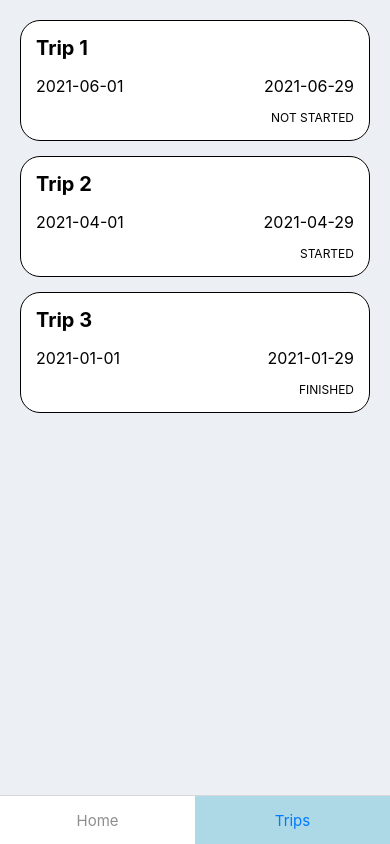
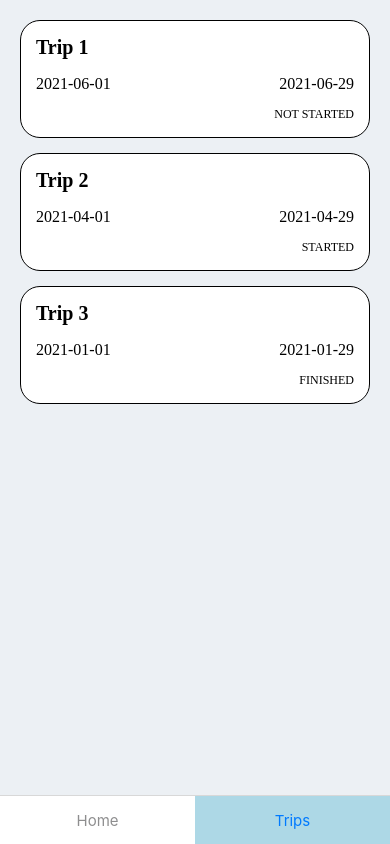
Before and after one commit to justankit/TripsApp, a React Native app: screen /Trips in a window 390 px wide. Built offline with nearby package versions, Linux system fonts and the light colour scheme.

Commit message:
Added Fonts

```diff
--- /dev/null
+++ b/src/components/FreelyText.tsx
@@ -0,0 +1,42 @@
+import React from 'react';
+import {Text, StyleSheet, StyleProp, TextStyle, TextProps} from 'react-native';
+import Fonts from '../util/Fonts';
+
+type Props = TextProps & {
+  children: string;
+  style: StyleProp<TextStyle>;
+  type?: 'regular' | 'bold';
+};
+
+const FreelyText = ({children, type, style, ...props}: Props) => {
+  let textStyle;
+  switch (type) {
+    case 'bold':
+      textStyle = styles.bold;
+      break;
+    default:
+      textStyle = styles.regular;
+      break;
+  }
+
+  const passedStyles = Array.isArray(style)
+    ? Object.assign({}, ...style)
+    : style;
+
+  return (
+    <Text {...props} style={[textStyle, {...passedStyles}]}>
+      {children}
+    </Text>
+  );
+};
+
+export default FreelyText;
+
+const styles = StyleSheet.create({
+  regular: {
+    fontFamily: Fonts.regular,
+  },
+  bold: {
+    fontFamily: Fonts.bold,
+  },
+});
--- a/src/components/TripItem.tsx
+++ b/src/components/TripItem.tsx
@@ -1,6 +1,7 @@
 import React, {useRef, useEffect, useState} from 'react';
 import {View, Text, StyleSheet, TouchableOpacity, AppState} from 'react-native';
 import colors from '../util/colors';
+import FreelyText from './FreelyText';
 
 interface itemProps {
   id: string;
@@ -44,12 +45,16 @@ const TripItem = ({item, name, startDate, endDate, status, onPress}: Props) => {
   return (
     <TouchableOpacity onPress={() => onPress(item)}>
       <View style={[styles.tripItem, {backgroundColor: bgColor}]}>
-        <Text style={styles.name}>{name}</Text>
+        <FreelyText type="bold" style={styles.name}>
+          {name}
+        </FreelyText>
         <View style={styles.dateRow}>
-          <Text style={styles.date}>{startDate}</Text>
-          <Text style={styles.date}>{endDate}</Text>
+          <FreelyText style={styles.date}>{startDate}</FreelyText>
+          <FreelyText style={styles.date}>{endDate}</FreelyText>
         </View>
-        <Text style={styles.status}>{status.replace(/_/g, ' ')}</Text>
+        <FreelyText style={styles.status}>
+          {status.replace(/_/g, ' ')}
+        </FreelyText>
       </View>
     </TouchableOpacity>
   );
--- a/src/screens/home/index.tsx
+++ b/src/screens/home/index.tsx
@@ -1,11 +1,12 @@
 import React from 'react';
-import {Text, StyleSheet} from 'react-native';
+import {StyleSheet} from 'react-native';
 import Container from '../../components/Container';
+import FreelyText from '../../components/FreelyText';
 
 const Home = () => {
   return (
     <Container style={styles.container}>
-      <Text style={styles.home}>Home</Text>
+      <FreelyText style={styles.home}>Home</FreelyText>
     </Container>
   );
 };
--- a/src/screens/tripDetails/index.js
+++ b/src/screens/tripDetails/index.js
@@ -2,6 +2,7 @@ import {useRoute} from '@react-navigation/native';
 import React from 'react';
 import {Text, StyleSheet} from 'react-native';
 import Container from '../../components/Container';
+import FreelyText from '../../components/FreelyText';
 import colors from '../../util/colors';
 
 const TripDetails = () => {
@@ -9,10 +10,10 @@ const TripDetails = () => {
   const {tripDetails} = params;
   return (
     <Container>
-      <Text style={styles.name}>{tripDetails.name}</Text>
-      <Text style={styles.destination}>
+      <FreelyText style={styles.name}>{tripDetails.name}</FreelyText>
+      <FreelyText style={styles.destination}>
         {tripDetails?.destinations?.join('\n')}
-      </Text>
+      </FreelyText>
     </Container>
   );
 };
--- /dev/null
+++ b/src/util/Fonts.ts
@@ -0,0 +1,4 @@
+export default {
+  regular: 'SFProDisplay-Regular',
+  bold: 'SFProDisplay-Bold',
+};
```
Also changed, not shown: react-native.config.js (added, +7 -0 lines), assets/fonts/SFProDisplay-Bold.ttf (added), assets/fonts/SFProDisplay-Regular.ttf (added), 4 other files (tests, documents, lock files or other folders).
